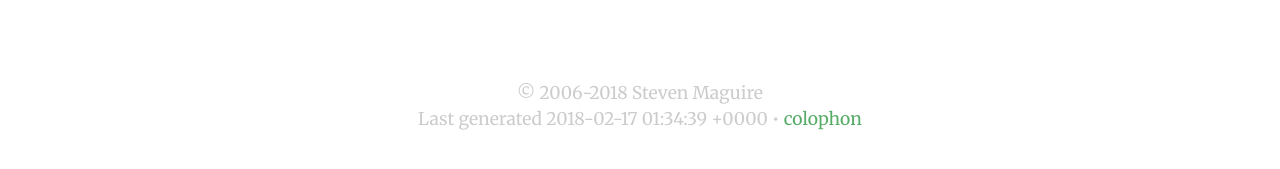
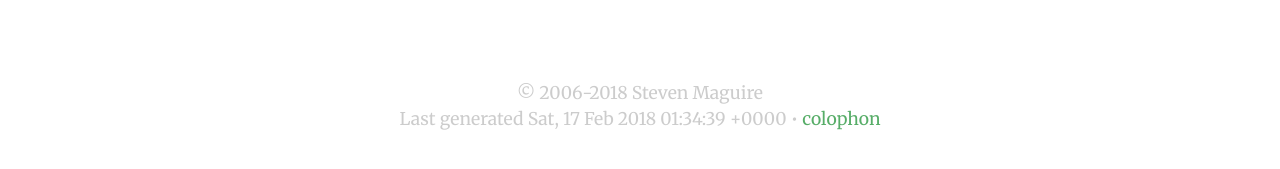
Before and after one commit to stevenmaguire/stevenmaguire.github.io, a Jekyll site: the page built from open-source.md, in a window 1280 px wide and 900 px high, scrolled down 9443 px. Shown: the part 648-817 px from the top of the window. Built offline with Jekyll 4.4.1, drawn with Linux system fonts in a browser that asks for light colours; some of the changed lines change nothing that is shown.

Commit message:
Update date formats

```diff
--- a/_includes/meta.html
+++ b/_includes/meta.html
@@ -2,7 +2,7 @@
     <div class="container">
         <div class="row">
             <div class="col-lg-8 col-lg-offset-2 text-center">
-                <p>&copy; {{ site.birthdate | date: '%Y' }}-{{ site.time | date: '%Y' }} {{ site.title }}<br />Last generated {{ site.time }} &bull; <a href="/colophon">colophon</a></p>
+                <p>&copy; {{ site.birthdate | date: '%Y' }}-{{ site.time | date: '%Y' }} {{ site.title }}<br />Last generated {{ site.time | date_to_rfc822 }} &bull; <a href="/colophon">colophon</a></p>
             </div>
         </div>
     </div>
--- a/open-source.md
+++ b/open-source.md
@@ -10,7 +10,7 @@ footnote: oss-opportunities
 <div class="col-sm-10 col-sm-offset-1 text-center">
     <p>If you <a href="/about">get to know me</a>, you'll learn that <a href="https://github.com/stevenmaguire">I love open source software</a>; contributing and consuming. I've curated the following list of {{ site.opensource.size }} open source projects, with over {% if site.data.packagist_stats.downloads.total %}{{ site.data.packagist_stats.downloads.total | round_down: 1000 | comma_delimited }}{% else %}{{ site.stats.opensource_downloads | round_down: 1000 | comma_delimited }}{% endif %} downloads, that I maintain.</p>
     {% if site.data.packagist_stats.timestamp %}
-    <p class="footnote"><em>Most</em> stats last updated {{ site.data.packagist_stats.timestamp | date: "%A %B %C, %Y at %I:%M:%S %p %Z" }}</p>
+    <p class="footnote"><em>Most</em> stats last updated {{ site.data.packagist_stats.timestamp | date_to_rfc822 }}</p>
     {% endif%}
 </div>
 
```
